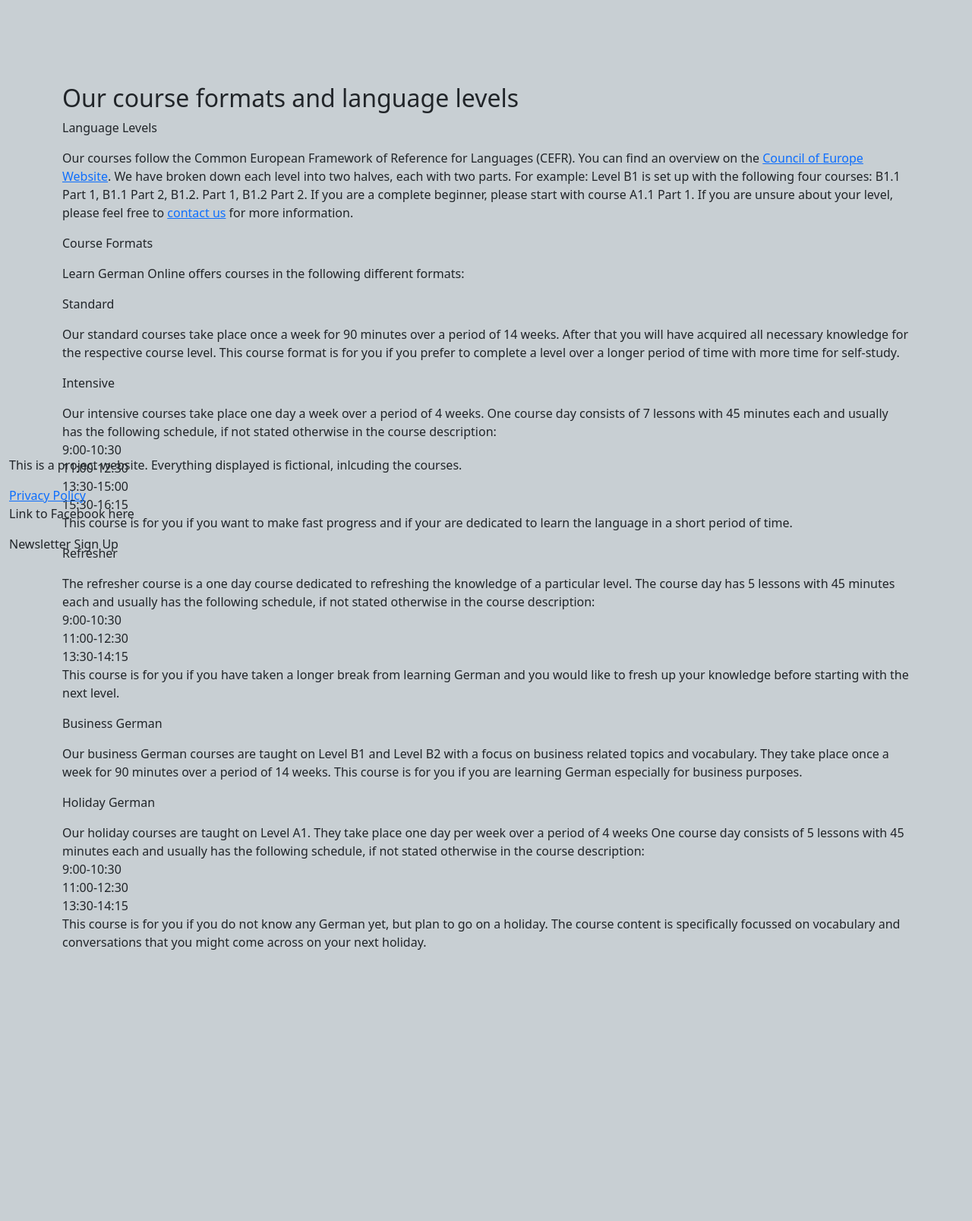
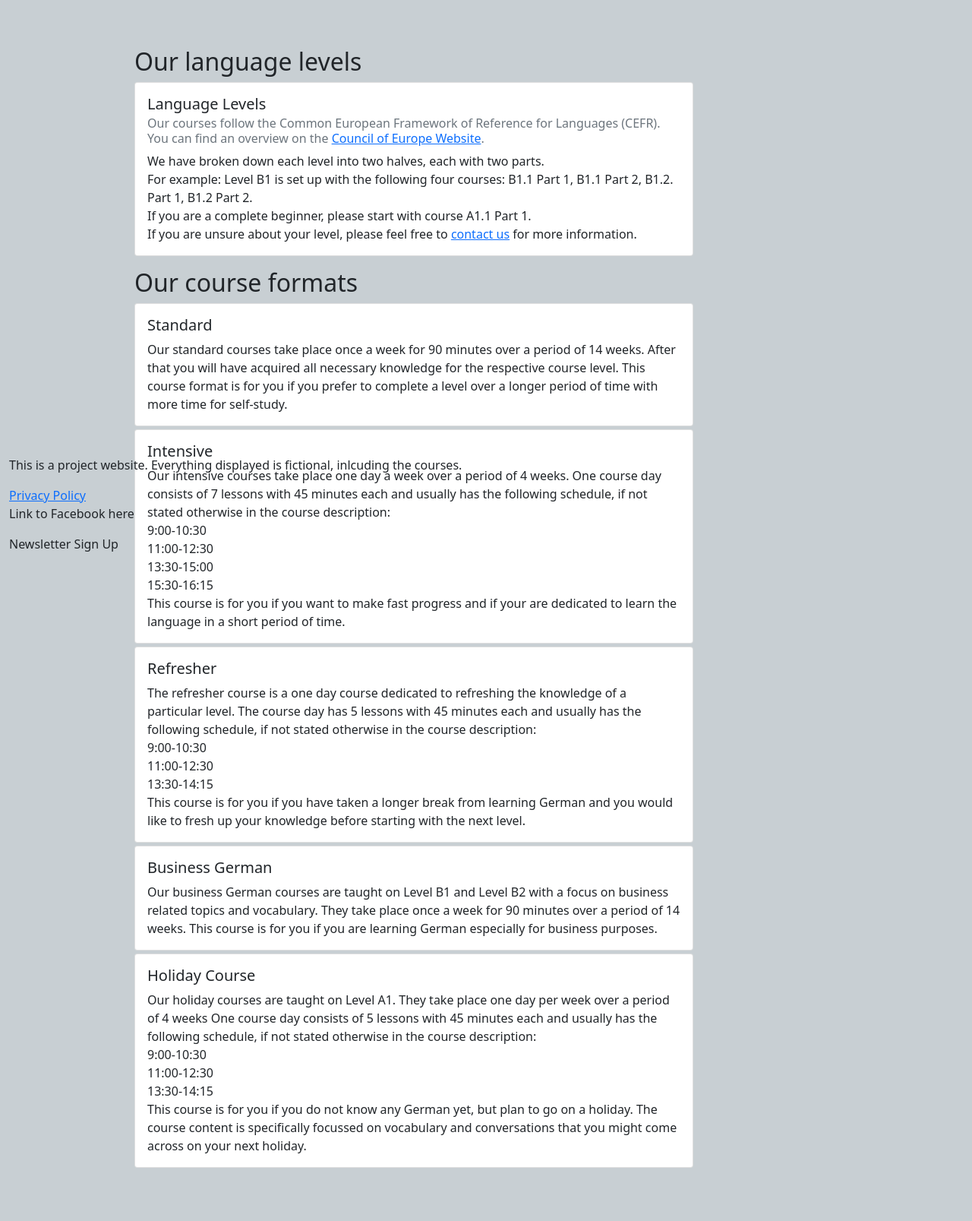
Before and after one commit to JulianeGampe/language-school, a Django app: page /courseinfo/ in a window 1280 px wide. Shown: the part 56-1663 px from the top of the page at 76% size. Before the commit the page ends 1306 px from the top, so only its background shows below. Run offline with Django 3.2, Linux system fonts and the light colour scheme; parts of the project's set-up code (start-up, migrations or seed data) failed here and were passed over; some libraries are stand-ins or nearby versions.

Commit message:
Style course info page

```diff
--- a/courseinfo/templates/courseinfo/courseinfo.html
+++ b/courseinfo/templates/courseinfo/courseinfo.html
@@ -4,35 +4,59 @@
 {% block content %}
 
 
-<div class="container mb-5">
+<div class="container">
     <div class="row mt-5">
-        <div class="col mt-5">
-            <h2>Our course formats and language levels</h2>
+        <div class="col-md-8 offset-md-1">
+            <h2>Our language levels</h2>
 
         </div>
     </div>
+
     <div class="row">
-        <div class="col">
-            <p>Language Levels</p>
-            <p>
+        <div class="col-md-8 offset-md-1">
+            <div class="card">
+                <div class="card-body">
+                <h5 class="card-title">Language Levels</h5>
+                <h6 class="card-subtitle mb-2 text-muted">
                     Our courses follow the Common European Framework of Reference for Languages (CEFR).
                     You can find an overview on the <a href="https://www.coe.int/en/web/common-european-framework-reference-languages/table-1-cefr-3.3-common-reference-levels-global-scale" target="_blank">Council of Europe Website</a>.
-                We have broken down each level into two halves, each with two parts.
-                For example: Level B1 is set up with the following four courses: B1.1 Part 1, B1.1 Part 2, B1.2. Part 1, B1.2 Part 2.
-                If you are a complete beginner, please start with course A1.1 Part 1.
+                </h6>
+                <p class="card-text">
+                    We have broken down each level into two halves, each with two parts.<br>
+                    For example: Level B1 is set up with the following four courses: B1.1 Part 1, B1.1 Part 2, B1.2. Part 1, B1.2 Part 2.<br>
+                    If you are a complete beginner, please start with course A1.1 Part 1.<br>
                     If you are unsure about your level, please feel free to <a href="#">contact us</a> for more information.
                 </p>
-            <p>Course Formats</p>
-            <p>Learn German Online offers courses in the following different formats:</p>
-            <p>Standard</p>
-            <p>
+                </div>
+            </div>
+        </div>
+    </div>
+    <div class="row mt-3">
+        <div class="col-md-8 offset-md-1">
+            <h2>Our course formats</h2>
+        </div>
+    </div>
+    <div class="row">
+        <div class="col-md-8 offset-md-1">
+            <div class="card">
+                <div class="card-body">
+                  <h5 class="card-title">Standard</h5>
+                  <p class="card-text">
                     Our standard courses take place once a week for 90 minutes over a period of 14 weeks.
                     After that you will have acquired all necessary knowledge for the respective course level.
                     This course format is for you if you prefer to complete a level over a longer period of time
                     with more time for self-study.
                   </p>
-            <p>Intensive</p>
-            <p>
+                </div>
+            </div>
+        </div>
+    </div>
+    <div class="row">
+        <div class="col-md-8 offset-md-1 mt-1">
+            <div class="card">
+                <div class="card-body">
+                  <h5 class="card-title">Intensive</h5>
+                  <p class="card-text">
                     Our intensive courses take place one day a week over a period of 4 weeks.
                     One course day consists of 7 lessons with 45 minutes each and usually has the following schedule, if not stated otherwise in the course description: <br>
                     9:00-10:30 <br>
@@ -41,8 +65,16 @@
                     15:30-16:15 <br>
                     This course is for you if you want to make fast progress and if your are dedicated to learn the language in a short period of time.
                   </p>
-            <p>Refresher</p>
-            <p>
+                </div>
+            </div>
+        </div>
+    </div>
+    <div class="row">
+        <div class="col-md-8 offset-md-1 mt-1">
+            <div class="card">
+                <div class="card-body">
+                  <h5 class="card-title">Refresher</h5>
+                  <p class="card-text">
                     The refresher course is a one day course dedicated to refreshing the knowledge of a particular level.
                     The course day has 5 lessons with 45 minutes each and usually has the following schedule, if not stated otherwise in the course description: <br>
                     9:00-10:30 <br>
@@ -51,15 +83,31 @@
                     This course is for you if you have taken a longer break from learning German and you would like to fresh
                     up your knowledge before starting with the next level.
                   </p>
-            <p>Business German</p>
-            <p>
+                </div>
+            </div>
+        </div>
+    </div>
+    <div class="row">
+        <div class="col-md-8 offset-md-1 mt-1">
+            <div class="card">
+                <div class="card-body">
+                  <h5 class="card-title">Business German</h5>
+                  <p class="card-text">
                     Our business German courses are taught on Level B1 and Level B2 with a focus on business related topics
                     and vocabulary.
                     They take place once a week for 90 minutes over a period of 14 weeks.
                     This course is for you if you are learning German especially for business purposes.
                   </p>
-            <p>Holiday German</p>
-            <p>
+                </div>
+            </div>
+        </div>
+    </div>
+    <div class="row">
+        <div class="col-md-8 offset-md-1 mt-1">
+            <div class="card">
+                <div class="card-body">
+                  <h5 class="card-title">Holiday Course</h5>
+                  <p class="card-text">
                     Our holiday courses are taught on Level A1.
                     They take place one day per week over a period of 4 weeks
                     One course day consists of 5 lessons with 45 minutes each and usually has the following schedule, if not stated otherwise in the course description: <br>
@@ -73,5 +121,6 @@
                 </div>
             </div>
         </div>
+    </div>
 
 {% endblock %}
```
Lines whose indentation alone changed are shown as unchanged.
